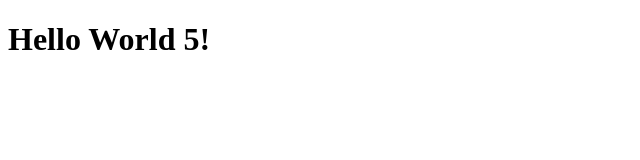
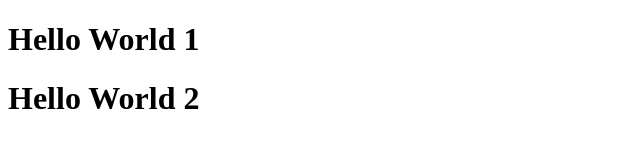
Before and after one commit to arlanfe/revou_test1_day1, a plain HTML site: page index.html in a window 1280 px wide. Shown: the whole page, without its empty margins (0-640 px from the left). Drawn offline with Linux system fonts and the light colour scheme.

Commit message:
merubah data

```diff
--- a/index.html
+++ b/index.html
@@ -4,6 +4,7 @@
 <title>Test</title>
 </head>
     <body>
-        <h1>Hello World 5!</h1>
+        <h1>Hello World 1</h1>
+        <h1>Hello World 2</h1>
     </body>
 </html>
```
